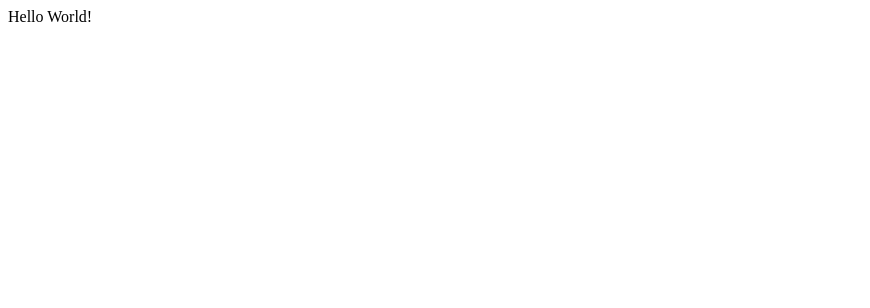
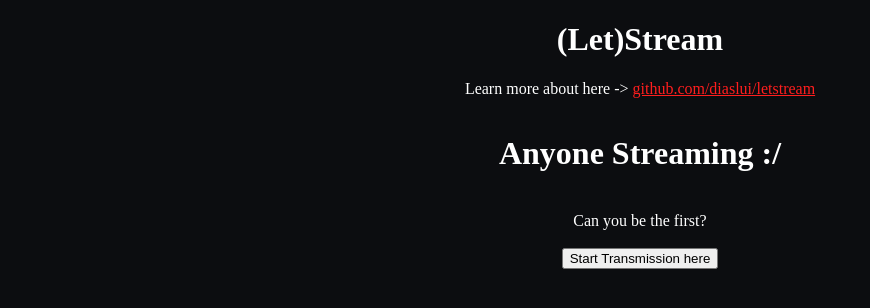
Before and after one commit to diaslui/letstream, a website: page public/views/index.html in a window 1280 px wide. Shown: the whole page, without its empty margins (0-870 px from the left). Drawn offline with Linux system fonts and the light colour scheme.

Commit message:
feat: add html sections

```diff
--- a/public/views/index.html
+++ b/public/views/index.html
@@ -1,11 +1,57 @@
-<!DOCTYPE html>
+<!doctype html>
 <html lang="en">
-<head>
-    <meta charset="UTF-8">
-    <meta name="viewport" content="width=device-width, initial-scale=1.0">
-    <title>Document</title>
-</head>
-<body>
-    Hello World!
-</body>
+    <head>
+        <meta charset="UTF-8" />
+        <meta name="viewport" content="width=device-width, initial-scale=1.0" />
+        <title>LetStream</title>
+        <style>
+            body {
+                background-color: #0c0d10;
+                color: #ffffff;
+            }
+            header{
+                text-align: center;
+            }
+            main{
+                width: 100%;
+                display: flex;
+                flex-direction: column;
+            }
+            .anyone-streaming{
+                display: flex;
+                justify-content: center;
+                align-items: center;
+                gap: 2px;
+                flex-direction: column;
+            }
+
+            a{
+                color: #ff1e1e;
+            }
+        </style>
+    </head>
+    <body>
+        <header>
+            <h1>(Let)Stream</h1>
+            <p>
+                Learn more about here ->
+                <a href="https://github.com/diaslui/letstream"
+                    >github.com/diaslui/letstream</a
+                >
+            </p>
+        </header>
+        <main>
+
+            <div class="anyone-streaming">
+
+                <h1>Anyone Streaming :/</h1>
+                <p>Can you be the first?</p>
+                <button>
+                    Start Transmission here
+                </button>
+            </div>
+
+
+        </main>
+    </body>
 </html>
--- a/src/index.js
+++ b/src/index.js
@@ -6,9 +6,7 @@ const routes = [{ path: "/", handler: indexhandler }];
 
 const server = new http.Server((req, res) => {
   log(
-    `HTTP REQUEST - ${req.method} : ${req.url} => ${res.statusCode} ${
-      res.getHeaders()["content-type"]
-    } `,
+    `HTTP REQUEST - ${req.method} : ${req.url} => ${res.statusCode}`,
     "info"
   );
   const thisPath = routes.find((route) => req.url == route.path);
```
Also changed, not shown: public/scripts/client.js (added).
